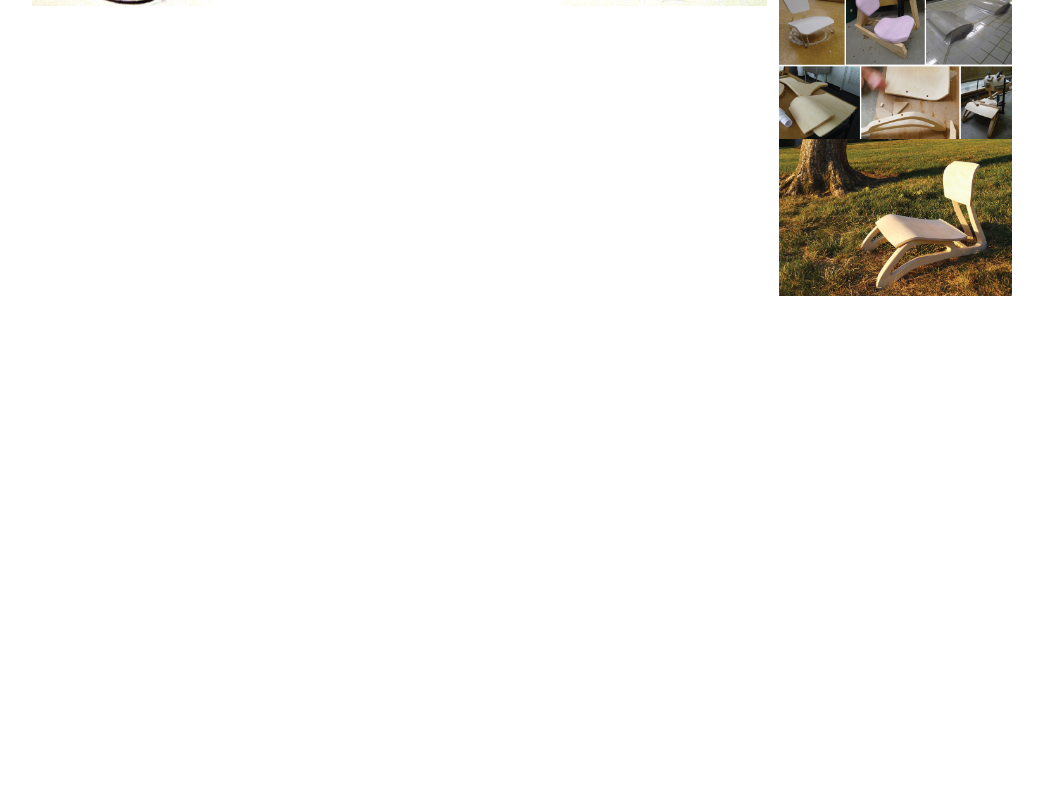
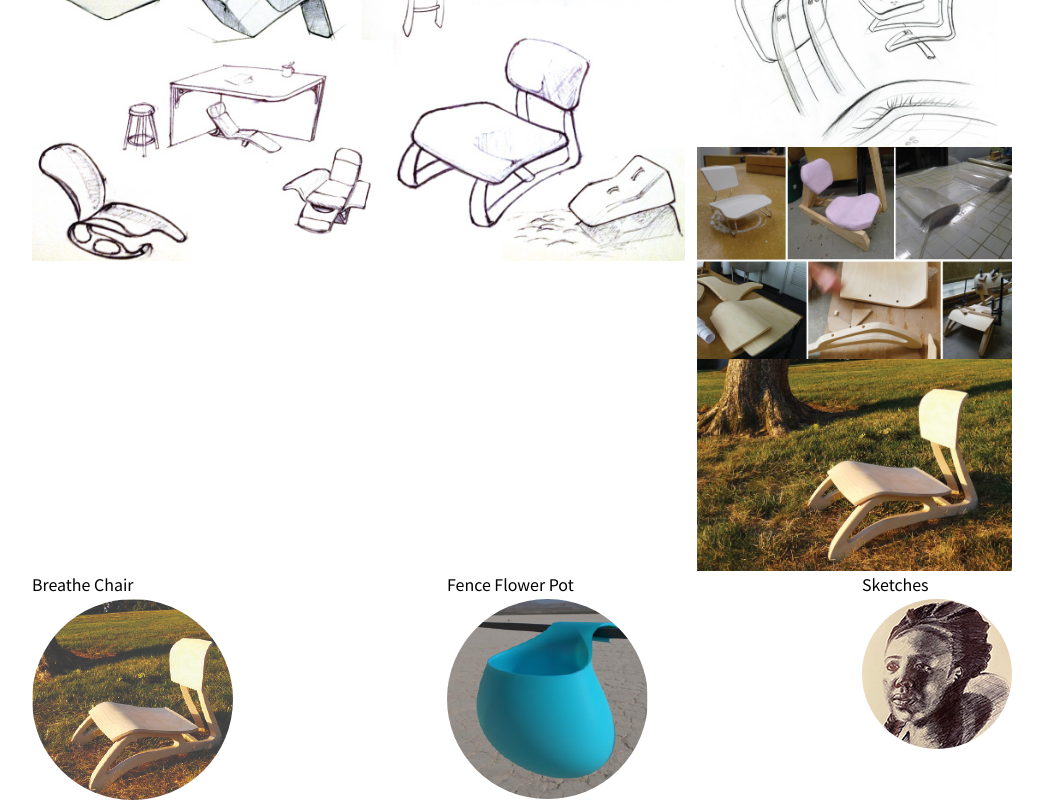
Before and after one commit to tanukilandslide/andrew-leemhuis-portfolio, a Vue app: page /personal-projects in a window 1280 px wide. Shown: the part 636-1436 px from the top of the page, without its empty margins (118-1161 px from the left). Before the commit the page ends 932 px from the top, so only its background shows below. Built offline with nearby package versions, Linux system fonts and the light colour scheme; what vue3-lottie would draw is missing.

Commit message:
Image gallery is now fully functional and switches both projects and images

```diff
--- a/src/components/ImageGallery.vue
+++ b/src/components/ImageGallery.vue
@@ -1,10 +1,14 @@
 <template>
   <h2>Image Gallery</h2>
   <div class="flex w-full gap-3">
-    <img :src="`/src/pages/personal-projects/images/${heroImage}`" alt="" class="h-fit" />
-    <div class="flex-col h-fit">
+    <img
+      :src="`/src/pages/personal-projects/images/${heroImage}`"
+      alt=""
+      class="w-2/3 object-scale-down"
+    />
+    <div class="flex-col w-1/3">
       <img
-        v-for="image in images"
+        v-for="image in images.imageSet"
         :src="`/src/pages/personal-projects/images/${image}`"
         alt=""
         :key="image"
@@ -16,37 +20,26 @@
 </template>
 
 <script setup>
-import { ref } from 'vue'
+import { ref, defineProps, watch } from 'vue'
 
-const images = [
-  'chair_project/01-initial-chair-sketches.jpg',
-  'chair_project/02-chairs-color.jpg',
-  'chair_project/03-chair-construction.jpg',
-  'chair_project/04-process-photos.jpg',
-  'chair_project/05-final-chair.jpg',
-]
+let images = defineProps({
+  imageSet: {
+    type: Array,
+  },
+})
 
-let heroImage = ref(images[0])
+let heroImage = ref(images.imageSet[0])
+
+console.log(images.imageSet[0])
 
 function imageChange(image) {
   console.log(image)
   heroImage.value = image
 }
 
-// const images = [
-//   'flower_pot/01_initial_sketch.jpg',
-//   'flower_pot/02_3d_model_rendering.jpg',
-//   'flower_pot/03_flower_pot_printing.gif',
-//   'flower_pot/04_flower_pot_on_fence.jpg',
-//   'flower_pot/05_flower_pot_with_plant.jpg',
-// ]
-
-// const images = [
-//   'https://external-content.duckduckgo.com/iu/?u=https%3A%2F%2Ftse1.mm.bing.net%2Fth%2Fid%2FOIP.YFmJZ1hmnsbXTGc7zCaiPgHaE8%3Fpid%3DApi&f=1&ipt=9fad29e18c046d28b885b52d349dd8f5cb206edf4dcde3ea06b64c9774ad9930&ipo=images',
-//   'https://dailyjugarr.com/wp-content/uploads/2024/07/Farewell_-Furry-Friend-How-My-Cat-Taught-Me-the-True-Meaning-of-Love.webp',
-// ]
-
-console.log(images)
+watch(images, (newImage) => {
+  imageChange(newImage.imageSet[0])
+})
 
 // const files = require('@/pages')
 // console.log(files)
--- a/src/pages/personal-projects/PersonalProjects.vue
+++ b/src/pages/personal-projects/PersonalProjects.vue
@@ -1,10 +1,68 @@
 <template>
   <main class="max-w-[980px]">
     <h1>Personal Projects</h1>
-    <ImageGallery></ImageGallery>
+    <ImageGallery :image-set="currentProject.images"></ImageGallery>
+    <div class="flex justify-between">
+      <div
+        v-for="project in projects"
+        :key="project"
+        class="cursor-pointer"
+        @click="setProject(project)"
+      >
+        <h3>{{ project.name }}</h3>
+        <img
+          :src="`/src/pages/personal-projects/images/${project.thumbnail}`"
+          alt=""
+          class="rounded-full"
+        />
+      </div>
+    </div>
   </main>
 </template>
 
 <script setup>
 import ImageGallery from '@/components/ImageGallery.vue'
+import { ref } from 'vue'
+
+const projects = [
+  {
+    name: 'Breathe Chair',
+    thumbnail: 'chair_project/00-chair-icon.jpg',
+    images: [
+      'chair_project/01-initial-chair-sketches.jpg',
+      'chair_project/02-chairs-color.jpg',
+      'chair_project/03-chair-construction.jpg',
+      'chair_project/04-process-photos.jpg',
+      'chair_project/05-final-chair.jpg',
+    ],
+  },
+  {
+    name: 'Fence Flower Pot',
+    thumbnail: 'flower_pot/00_flower-pot-icon.jpg',
+    images: [
+      'flower_pot/01_initial_sketch.jpg',
+      'flower_pot/02_3d_model_rendering.jpg',
+      'flower_pot/03_flower_pot_printing.gif',
+      'flower_pot/04_flower_pot_on_fence.jpg',
+      'flower_pot/05_flower_pot_with_plant.jpg',
+    ],
+  },
+  {
+    name: 'Sketches',
+    thumbnail: 'sketches/00-fringilla-icon.jpg',
+    images: [
+      'sketches/01-fringilla.jpg',
+      'sketches/02-leighton-on-a-mountain.jpg',
+      'sketches/03-sci-fi-helmet.jpg',
+      'sketches/04-helmet.jpg',
+      'sketches/05-pottery-throwdown-pickup.jpg',
+    ],
+  },
+]
+
+let currentProject = ref(projects[0])
+
+function setProject(project) {
+  currentProject.value = project
+}
 </script>
```
Also changed, not shown: src/pages/personal-projects/images/sketches/05-pottery-throwdown-pickup.jpg (renamed from src/pages/personal-projects/images/sketches/04-pottery-throwdown-pickup.jpg), src/pages/personal-projects/images/sketches/06-surrealist-portrait.jpg (renamed from src/pages/personal-projects/images/sketches/05-surrealist-portrait.jpg).
